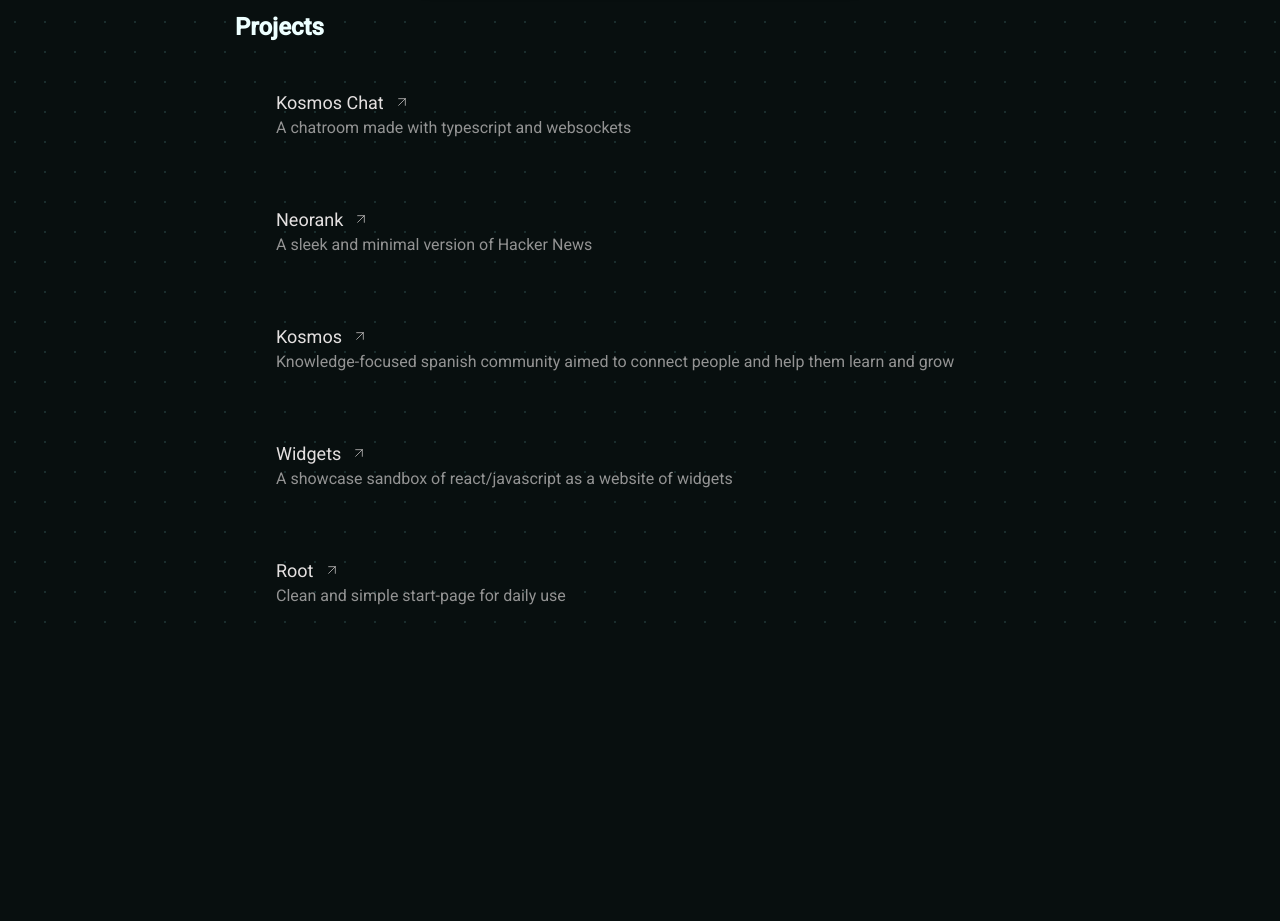
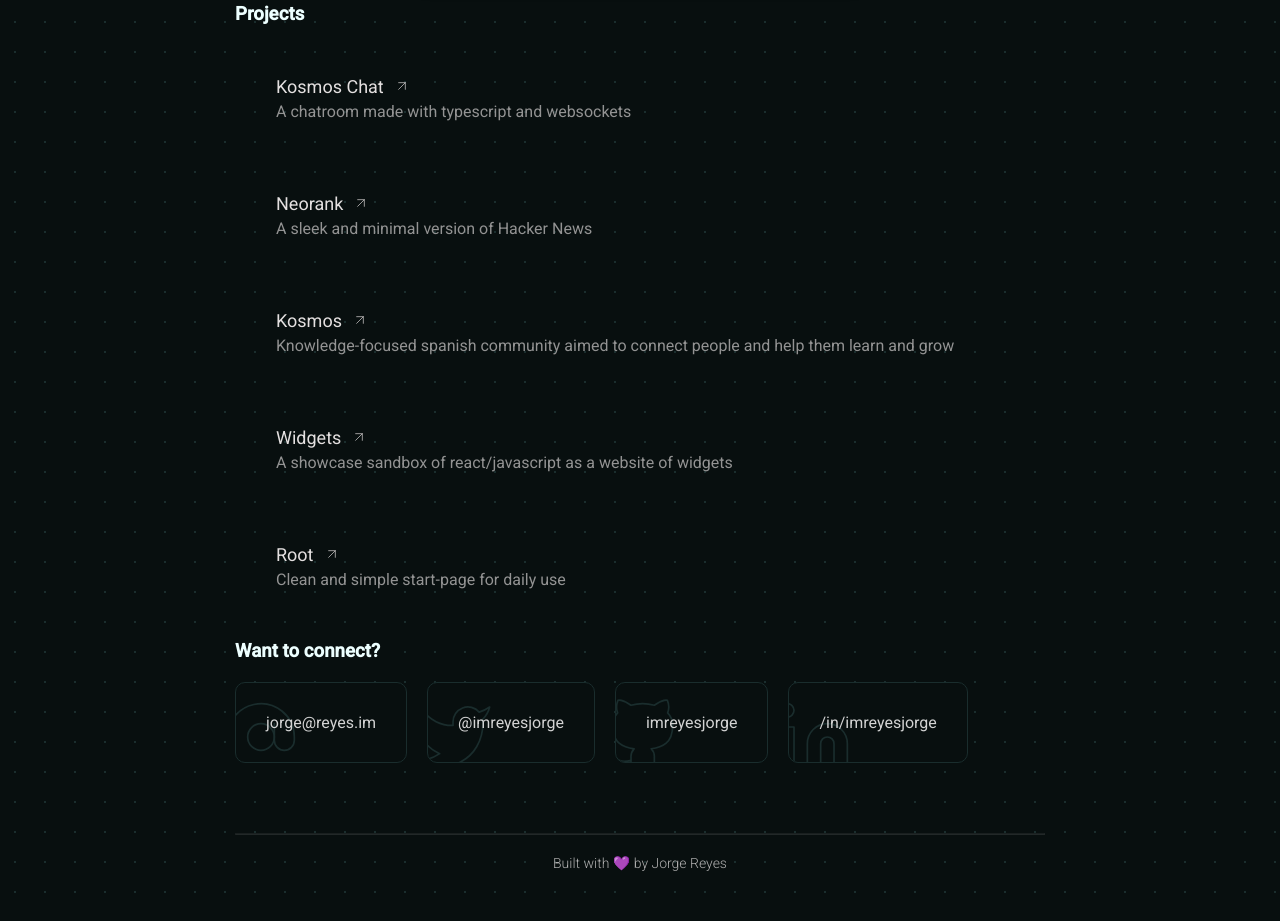
Before and after one commit to imreyesjorge/index, an Astro site: page / in a window 1280 px wide. Shown: the part 293-1214 px from the top of the page. Before the commit the page ends 939 px from the top, so only its background shows below. Built offline with nearby package versions, Linux system fonts and the light colour scheme; Astro itself is replaced by a stand-in of ours.

Commit message:
add contact section

```diff
--- /dev/null
+++ b/src/components/shared/Footer.astro
@@ -0,0 +1,8 @@
+---
+
+---
+
+<footer>
+  <hr />
+  <p>Built with 💜 by Jorge Reyes</p>
+</footer>
--- a/src/layouts/RootLayout.astro
+++ b/src/layouts/RootLayout.astro
@@ -1,6 +1,7 @@
 ---
 import "../styles/_global.css";
 import Navbar from "../components/shared/Navbar.astro";
+import Footer from "../components/shared/Footer.astro";
 import { ViewTransitions } from "astro:transitions";
 
 const { pageTitle } = Astro.props;
@@ -23,6 +24,9 @@
   </head>
   <body>
     <Navbar />
-    <slot />
+    <div style="flex-grow: 1;">
+      <slot />
+    </div>
+    <Footer />
   </body>
 </html>
--- a/src/pages/index.astro
+++ b/src/pages/index.astro
@@ -40,7 +40,7 @@
 
 <MainLayout pageTitle="Home">
   <main class="projects-container">
-    <h2>Projects</h2>
+    <h3>Projects</h3>
     <section class="projects">
       {
         projects.map((project) => (
@@ -72,5 +72,92 @@
         ))
       }
     </section>
+    <section class="contact-container">
+      <h3>Want to connect?</h3>
+      <div class="contacts">
+        <a href="mailto:jorge@reyes.im" class="contact">
+          <article>
+            <svg
+              xmlns="http://www.w3.org/2000/svg"
+              width="40"
+              height="40"
+              viewBox="0 0 24 24"
+              fill="none"
+              stroke="currentColor"
+              stroke-width="0.5"
+              stroke-linecap="round"
+              stroke-linejoin="round"
+              class="feather feather-at-sign"
+              ><circle cx="12" cy="12" r="4"></circle><path
+                d="M16 8v5a3 3 0 0 0 6 0v-1a10 10 0 1 0-3.92 7.94"></path></svg
+            >
+            <address>jorge@reyes.im</address>
+          </article>
+        </a>
+        <a href="https://twitter.com/imreyesjorge" class="contact">
+          <article>
+            <svg
+              xmlns="http://www.w3.org/2000/svg"
+              width="40"
+              height="40"
+              viewBox="0 0 24 24"
+              fill="none"
+              stroke="currentColor"
+              stroke-width="0.5"
+              stroke-linecap="round"
+              stroke-linejoin="round"
+              class="feather feather-twitter"
+              ><path
+                d="M23 3a10.9 10.9 0 0 1-3.14 1.53 4.48 4.48 0 0 0-7.86 3v1A10.66 10.66 0 0 1 3 4s-4 9 5 13a11.64 11.64 0 0 1-7 2c9 5 20 0 20-11.5a4.5 4.5 0 0 0-.08-.83A7.72 7.72 0 0 0 23 3z"
+              ></path></svg
+            >
+            <p>@imreyesjorge</p>
+          </article>
+        </a>
+        <a href="https://github.com/imreyesjorge" class="contact">
+          <article>
+            <svg
+              xmlns="http://www.w3.org/2000/svg"
+              width="40"
+              height="40"
+              viewBox="0 0 24 24"
+              fill="none"
+              stroke="currentColor"
+              stroke-width="0.5"
+              stroke-linecap="round"
+              stroke-linejoin="round"
+              class="feather feather-github"
+              ><path
+                d="M9 19c-5 1.5-5-2.5-7-3m14 6v-3.87a3.37 3.37 0 0 0-.94-2.61c3.14-.35 6.44-1.54 6.44-7A5.44 5.44 0 0 0 20 4.77 5.07 5.07 0 0 0 19.91 1S18.73.65 16 2.48a13.38 13.38 0 0 0-7 0C6.27.65 5.09 1 5.09 1A5.07 5.07 0 0 0 5 4.77a5.44 5.44 0 0 0-1.5 3.78c0 5.42 3.3 6.61 6.44 7A3.37 3.37 0 0 0 9 18.13V22"
+              ></path></svg
+            >
+            <p>imreyesjorge</p>
+          </article>
+        </a>
+        <a href="https://www.linkedin.com/in/imreyesjorge/" class="contact">
+          <article>
+            <svg
+              xmlns="http://www.w3.org/2000/svg"
+              width="40"
+              height="40"
+              viewBox="0 0 24 24"
+              fill="none"
+              stroke="currentColor"
+              stroke-width="0.5"
+              stroke-linecap="round"
+              stroke-linejoin="round"
+              class="feather feather-linkedin"
+              ><path
+                d="M16 8a6 6 0 0 1 6 6v7h-4v-7a2 2 0 0 0-2-2 2 2 0 0 0-2 2v7h-4v-7a6 6 0 0 1 6-6z"
+              ></path><rect x="2" y="9" width="4" height="12"></rect><circle
+                cx="4"
+                cy="4"
+                r="2"></circle></svg
+            >
+            <p>/in/imreyesjorge</p>
+          </article>
+        </a>
+      </div>
+    </section>
   </main>
 </MainLayout>
--- a/src/styles/_global.css
+++ b/src/styles/_global.css
@@ -17,6 +17,7 @@
   font-family: "Roboto", sans-serif;
 
   max-width: 850px;
+  min-height: 100dvh;
 
   margin: 0 auto;
   padding: 20px;
@@ -73,6 +74,8 @@
 
 header {
   font-weight: 700;
+
+  margin-bottom: 30px;
 
   display: flex;
   flex-direction: column;
@@ -219,6 +222,74 @@
   }
 }
 
+.contact-container {
+  display: flex;
+  flex-direction: column;
+
+  gap: 20px;
+
+  .contacts {
+    display: flex;
+    flex-wrap: wrap;
+
+    gap: 20px;
+
+    .contact {
+      color: rgb(211, 211, 211);
+      text-decoration: none;
+
+      padding: 30px;
+
+      background: var(--dark);
+      border: 1px solid var(--border);
+      border-radius: 10px;
+
+      position: relative;
+      overflow: hidden;
+
+      article * {
+        font-style: normal;
+        position: relative;
+        z-index: 10;
+      }
+
+      svg {
+        color: var(--border);
+
+        width: 80px;
+        height: 80px;
+
+        position: absolute;
+
+        bottom: -15px;
+        left: -15px;
+        z-index: 0;
+      }
+    }
+  }
+}
+
+footer {
+  color: rgb(174, 174, 174);
+  font-size: 14px;
+  font-weight: 300;
+
+  padding: 30px 0;
+
+  display: flex;
+  flex-direction: column;
+
+  justify-content: center;
+  align-items: center;
+
+  gap: 20px;
+
+  hr {
+    width: 100%;
+    border-color: rgba(255, 255, 255, 0.1);
+  }
+}
+
 @keyframes glowAnimation {
   0% {
     filter: hue-rotate(0deg);
```
